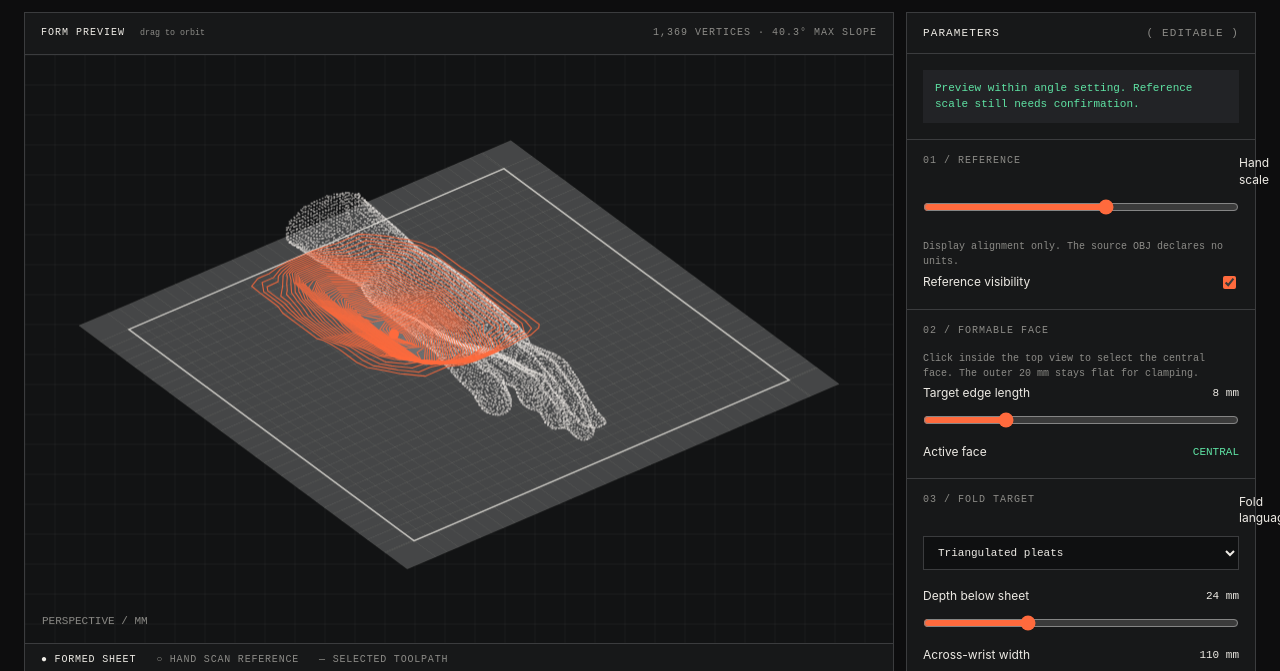
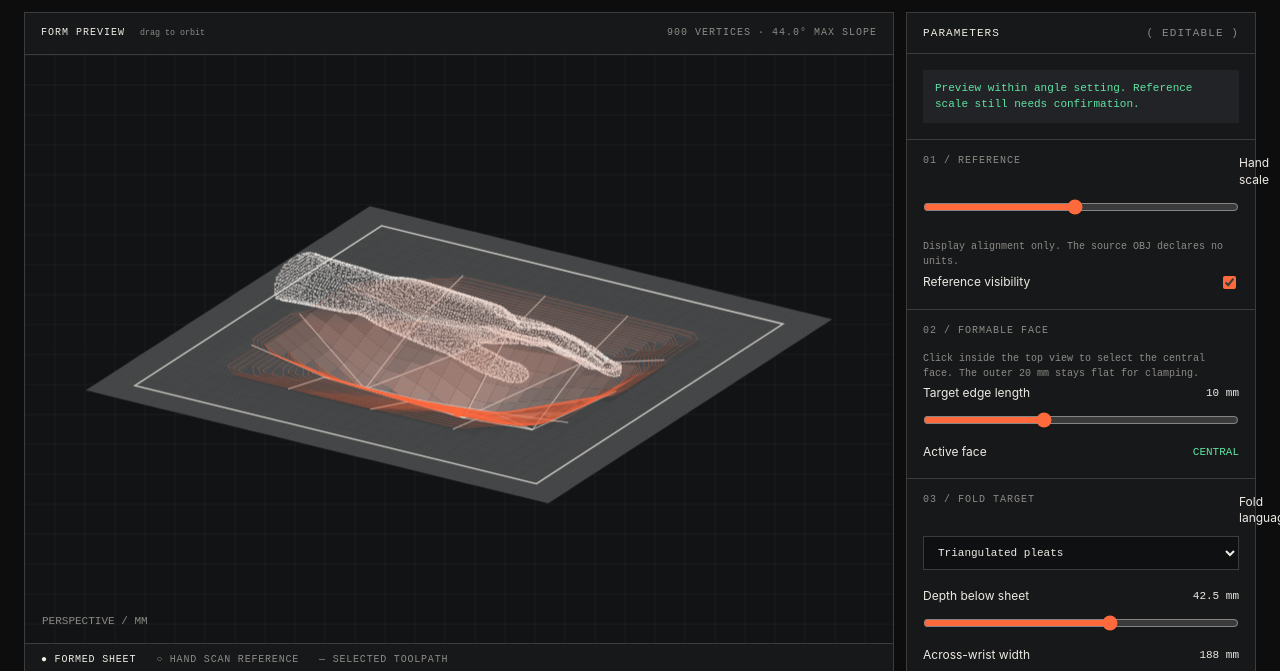
Before and after one commit to cristinanevelits/project1Code, a website: page apps/sheetformer/index.html in a window 1280 px wide. Shown: the part 264-935 px from the top of the page. Drawn offline with Linux system fonts and the light colour scheme.

Commit message:
changes ui

```diff
--- a/apps/sheetformer/app.js
+++ b/apps/sheetformer/app.js
@@ -5,10 +5,10 @@ const formCanvas = $('form-view');
 const topCanvas = $('top-view');
 const controls = ['hand-scale', 'show-hand', 'edge', 'fold-style', 'depth', 'width', 'length', 'angle', 'target-x', 'target-y', 'step', 'show-path'];
 const state = {
-  handScale: 25.4, showHand: true, edge: 8, depth: 24, width: 110,
-  length: 145, angle: 45, targetX: 152.4, targetY: 92,
+  handScale: 21.8, showHand: true, edge: 10, depth: 42.5, width: 188,
+  length: 209, angle: 45, targetX: 152.9, targetY: 151.4,
   foldStyle: 'faceted', step: 0.5, showPath: true, faceSelected: true,
-  yaw: -0.65, pitch: 0.60, hand: [], handBounds: null,
+  yaw: -1.02, pitch: 0.41, hand: [], handBounds: null,
   axes: [], vertices: [], faces: [], contours: [], csvPoints: [],
   maxSlope: 0
 };
@@ -93,15 +93,13 @@ function mesh() {
     }
   }
   let maxSlope = 0;
-  for (let j = 1; j < n - 1; j++) {
-    for (let i = 1; i < n - 1; i++) {
-      const at = state.vertices[j * n + i];
-      const left = state.vertices[j * n + i - 1], right = state.vertices[j * n + i + 1];
-      const below = state.vertices[(j - 1) * n + i], above = state.vertices[(j + 1) * n + i];
-      const gx = (right.z - left.z) / (right.x - left.x);
-      const gy = (above.z - below.z) / (above.y - below.y);
-      maxSlope = Math.max(maxSlope, Math.atan(Math.hypot(gx, gy)) * 180 / Math.PI);
-    }
+  for (const [ia, ib, ic] of state.faces) {
+    const a = state.vertices[ia], b = state.vertices[ib], c = state.vertices[ic];
+    const det = (b.x - a.x) * (c.y - a.y) - (c.x - a.x) * (b.y - a.y);
+    if (Math.abs(det) < 1e-9) continue;
+    const gx = ((b.z - a.z) * (c.y - a.y) - (c.z - a.z) * (b.y - a.y)) / det;
+    const gy = ((b.x - a.x) * (c.z - a.z) - (c.x - a.x) * (b.z - a.z)) / det;
+    maxSlope = Math.max(maxSlope, Math.atan(Math.hypot(gx, gy)) * 180 / Math.PI);
   }
   state.maxSlope = maxSlope;
   contours();
@@ -172,12 +170,13 @@ function readControls() {
   state.handScale = +$('hand-scale').value;
   state.showHand = $('show-hand').checked;
   state.edge = +$('edge').value;
+  state.foldStyle = $('fold-style').value;
   state.depth = +$('depth').value;
   state.width = +$('width').value;
   state.length = +$('length').value;
   state.angle = +$('angle').value;
-  state.targetX = clamp(+$('target-x').value || 152.4, CLAMP, SHEET - CLAMP);
-  state.targetY = clamp(+$('target-y').value || 152.4, CLAMP, SHEET - CLAMP);
+  state.targetX = clamp(+$('target-x').value || 152.9, CLAMP, SHEET - CLAMP);
+  state.targetY = clamp(+$('target-y').value || 151.4, CLAMP, SHEET - CLAMP);
   state.step = +$('step').value;
   state.showPath = $('show-path').checked;
   $('hand-scale-value').value = state.handScale.toFixed(1) + ' mm/unit';
@@ -239,6 +238,34 @@ function polygon(ctx, points, fill, stroke) {
   if (fill) { ctx.fillStyle = fill; ctx.fill(); }
   if (stroke) { ctx.strokeStyle = stroke; ctx.stroke(); }
 }
+function foldCreases() {
+  const lines = [];
+  const point = (row, col) => {
+    const v = foldVertex(row, col);
+    const x = state.targetX + v.u * state.width / 2;
+    const y = state.targetY + v.v * state.length / 2;
+    return { x, y, z: zAt(x, y) };
+  };
+  for (let col = 1; col <= 3; col++) {
+    for (let row = 0; row < 4; row++) lines.push([point(row, col), point(row + 1, col)]);
+  }
+  for (let row = 1; row <= 3; row++) {
+    for (let col = 0; col < 4; col++) lines.push([point(row, col), point(row, col + 1)]);
+  }
+  for (let row = 1; row <= 2; row++) {
+    for (let col = 1; col <= 2; col++) lines.push([point(row, col), point(row + 1, col + 1)]);
+  }
+  return lines;
+}
+function drawCreases(ctx, mapPoint, opacity) {
+  if (state.foldStyle !== 'faceted' || !state.faceSelected) return;
+  ctx.strokeStyle = `rgba(235,232,225,${opacity})`;
+  ctx.lineWidth = 1.3;
+  for (const [a, b] of foldCreases()) {
+    const p = mapPoint(a), q = mapPoint(b);
+    ctx.beginPath(); ctx.moveTo(p.x, p.y); ctx.lineTo(q.x, q.y); ctx.stroke();
+  }
+}
 function handPoint(v) {
   const midX = (state.handBounds.minX + state.handBounds.maxX) / 2;
   const midY = (state.handBounds.minY + state.handBounds.maxY) / 2;
@@ -262,14 +289,20 @@ function drawForm() {
     const d = state.vertices[(j + 1) * n + i], c = state.vertices[(j + 1) * n + i + 1];
     const world = [a, b, c, d];
     const points = world.map(p => project(p.x, p.y, p.z, w, h));
-    cells.push({ points, z: (a.z + b.z + c.z + d.z) / 4, order: points.reduce((sum, p) => sum + p.y, 0) / 4 });
+    const gx = (b.z - a.z) / (b.x - a.x);
+    const gy = (d.z - a.z) / (d.y - a.y);
+    cells.push({ points, z: (a.z + b.z + c.z + d.z) / 4, light: gx * 42 - gy * 32,
+      order: points.reduce((sum, p) => sum + p.y, 0) / 4 });
   }
   cells.sort((a, b) => a.order - b.order);
   ctx.lineWidth = .65;
   for (const cell of cells) {
-    const shade = Math.round(69 + clamp(-cell.z / Math.max(1, state.depth), 0, 1) * 53);
-    polygon(ctx, cell.points, `rgb(${shade},${shade + 1},${shade + 2})`, 'rgba(238,235,229,.13)');
+    const directional = state.foldStyle === 'faceted' ? clamp(cell.light, -30, 30) : 0;
+    const shade = Math.round(69 + clamp(-cell.z / Math.max(1, state.depth), 0, 1) * 53 + directional);
+    const grid = state.foldStyle === 'faceted' ? 'rgba(238,235,229,.055)' : 'rgba(238,235,229,.13)';
+    polygon(ctx, cell.points, `rgb(${shade},${shade + 1},${shade + 2})`, grid);
   }
+  drawCreases(ctx, p => project(p.x, p.y, p.z + 1, w, h), .55);
   const border = [[CLAMP,CLAMP],[SHEET-CLAMP,CLAMP],[SHEET-CLAMP,SHEET-CLAMP],[CLAMP,SHEET-CLAMP]].map(([x,y]) => project(x,y,zAt(x,y),w,h));
   ctx.lineWidth = 1.5; polygon(ctx, border, null, 'rgba(238,235,229,.75)');
   if (state.showHand && state.handBounds) {
@@ -281,8 +314,8 @@ function drawForm() {
     }
   }
   if (state.showPath) {
-    ctx.lineWidth = 1.15;
-    ctx.strokeStyle = 'rgba(255,106,61,.83)';
+    ctx.lineWidth = state.foldStyle === 'faceted' ? .85 : 1.15;
+    ctx.strokeStyle = state.foldStyle === 'faceted' ? 'rgba(255,106,61,.33)' : 'rgba(255,106,61,.83)';
     for (const line of state.contours) {
       ctx.beginPath();
       for (let i = 0; i < line.length; i++) {
@@ -322,8 +355,9 @@ function drawTop() {
       ctx.fillRect(p.x,p.y,1.3,1.3);
     }
   }
+  drawCreases(ctx, p => map(p.x, p.y), .38);
   if (state.showPath) {
-    ctx.strokeStyle = 'rgba(255,106,61,.35)';
+    ctx.strokeStyle = state.foldStyle === 'faceted' ? 'rgba(255,106,61,.18)' : 'rgba(255,106,61,.35)';
     ctx.lineWidth = 1;
     for (const line of state.contours) {
       ctx.beginPath();
--- a/apps/sheetformer/index.html
+++ b/apps/sheetformer/index.html
@@ -34,16 +34,16 @@
         <div class="status" id="status">Loading geometry…</div>
         <fieldset>
           <legend>01 / REFERENCE</legend>
-          <label class="row"><span>Hand scale</span><output id="hand-scale-value">25.4 mm/unit</output></label>
-          <input id="hand-scale" type="range" min="5" max="40" step="0.1" value="25.4">
+          <label class="row"><span>Hand scale</span><output id="hand-scale-value">21.8 mm/unit</output></label>
+          <input id="hand-scale" type="range" min="5" max="40" step="0.1" value="21.8">
           <p class="hint">Display alignment only. The source OBJ declares no units.</p>
           <label class="row"><span>Reference visibility</span><input id="show-hand" type="checkbox" checked></label>
         </fieldset>
         <fieldset>
           <legend>02 / FORMABLE FACE</legend>
           <p class="hint">Click inside the top view to select the central face. The outer 20 mm stays flat for clamping.</p>
-          <label class="row"><span>Target edge length</span><output id="edge-value">8 mm</output></label>
-          <input id="edge" type="range" min="4" max="20" step="1" value="8">
+          <label class="row"><span>Target edge length</span><output id="edge-value">10 mm</output></label>
+          <input id="edge" type="range" min="4" max="20" step="1" value="10">
           <label class="row"><span>Active face</span><strong id="face-value">CENTRAL</strong></label>
         </fieldset>
         <fieldset>
@@ -51,18 +51,18 @@
           <label class="row" for="fold-style"><span>Fold language</span></label>
           <select id="fold-style" aria-label="Fold language">
             <option value="faceted" selected>Triangulated pleats</option>
-            <option value="smooth">Smooth previous version</option>
+            <option value="smooth">Original smooth shape</option>
           </select>
-          <label class="row"><span>Depth below sheet</span><output id="depth-value">24 mm</output></label>
-          <input id="depth" type="range" min="2" max="70" step="0.5" value="24">
-          <label class="row"><span>Across-wrist width</span><output id="width-value">110 mm</output></label>
-          <input id="width" type="range" min="35" max="200" step="1" value="110">
-          <label class="row"><span>Along-wrist length</span><output id="length-value">145 mm</output></label>
-          <input id="length" type="range" min="45" max="250" step="1" value="145">
+          <label class="row"><span>Depth below sheet</span><output id="depth-value">42.5 mm</output></label>
+          <input id="depth" type="range" min="2" max="70" step="0.5" value="42.5">
+          <label class="row"><span>Across-wrist width</span><output id="width-value">188 mm</output></label>
+          <input id="width" type="range" min="35" max="200" step="1" value="188">
+          <label class="row"><span>Along-wrist length</span><output id="length-value">209 mm</output></label>
+          <input id="length" type="range" min="45" max="250" step="1" value="209">
           <label class="row"><span>Maximum face angle</span><output id="angle-value">45°</output></label>
           <input id="angle" type="range" min="15" max="60" step="1" value="45">
-          <div class="coordinate"><label>Target X <input id="target-x" type="number" min="20" max="284.8" step="1" value="152.4"></label><label>Target Y <input id="target-y" type="number" min="20" max="284.8" step="1" value="92"></label></div>
-          <p class="hint">The pleated option uses angular facets and crease lines. Choose “Smooth previous version” to restore the rounded form. Both remain design previews, not robot-ready paths.</p>
+          <div class="coordinate"><label>Target X <input id="target-x" type="number" min="20" max="284.8" step="0.1" value="152.9"></label><label>Target Y <input id="target-y" type="number" min="20" max="284.8" step="0.1" value="151.4"></label></div>
+          <p class="hint">The pleated option uses angular facets and crease lines. Choose “Original smooth shape” to restore the rounded form. Both remain design previews, not robot-ready paths.</p>
         </fieldset>
         <fieldset>
           <legend>04 / TOOLPATH PREVIEW</legend>
```
Also changed, not shown: apps/sheetformer/README.md.
